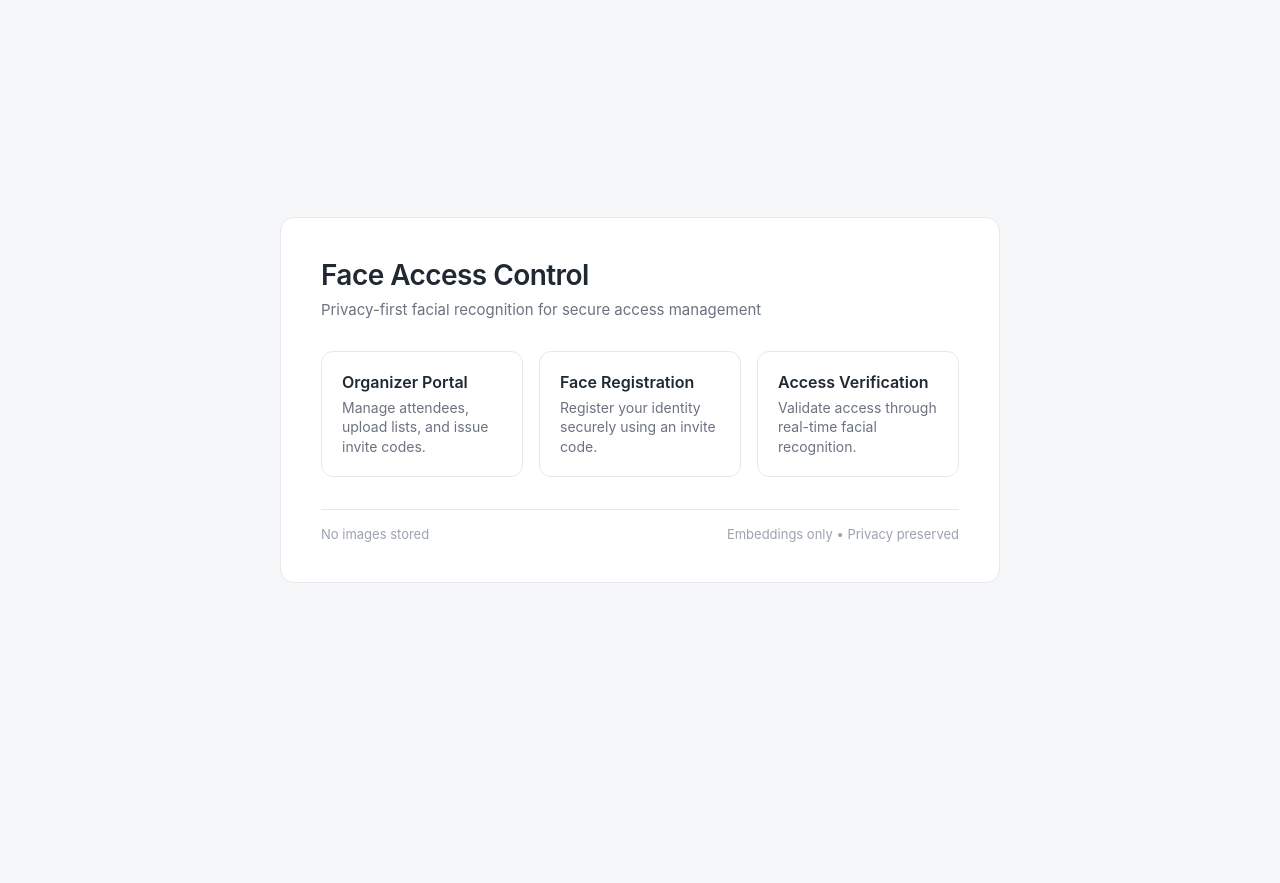
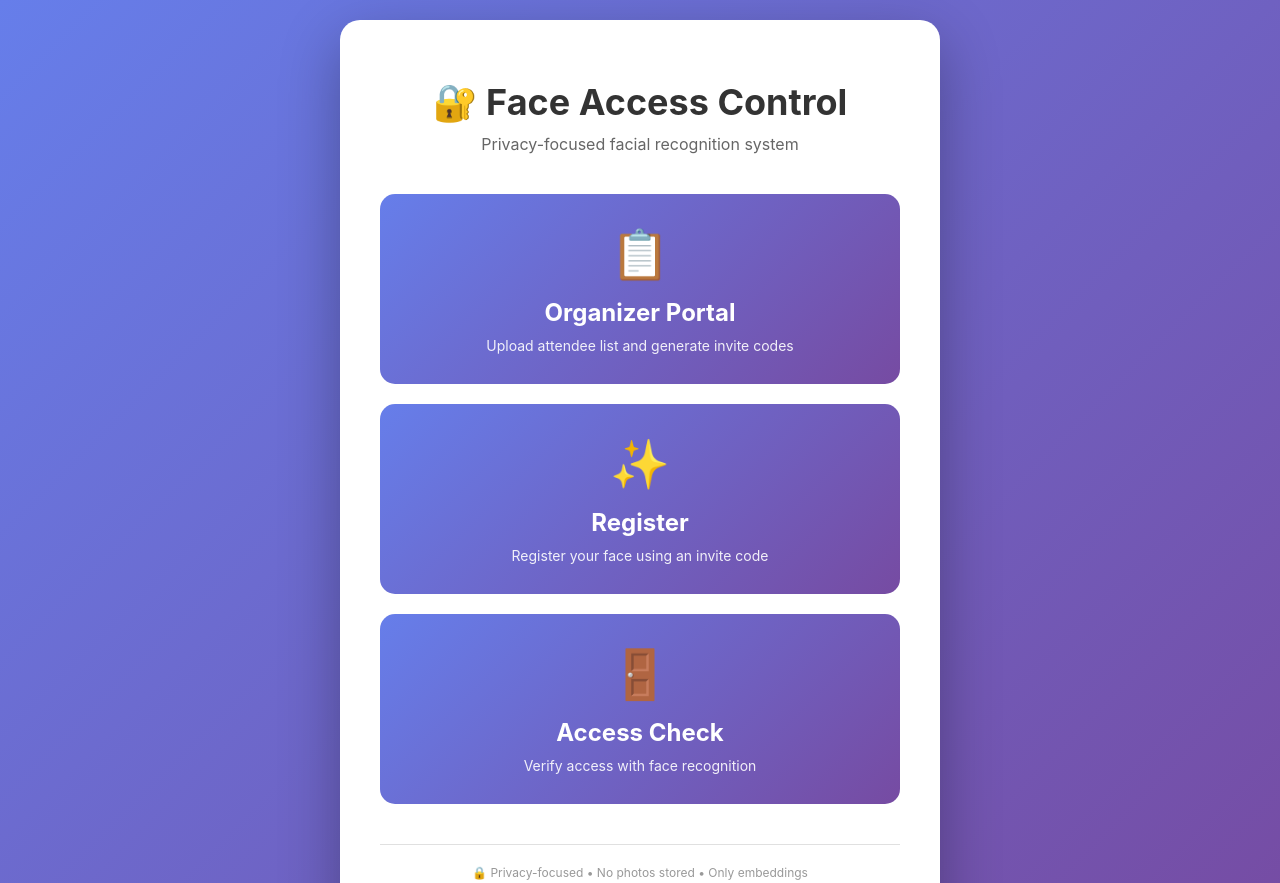
Before and after one commit to abdulahshahid/face-access-prototype-, a plain HTML site: page frontend/index.html in a window 1280 px wide. Shown: the top 883 px of the page. Before the commit the page ends 800 px from the top, so only its background shows below. Drawn offline with Linux system fonts and the light colour scheme.

Commit message:
changed frontend

```diff
--- a/frontend/index.html
+++ b/frontend/index.html
@@ -1,139 +1,112 @@
 <!DOCTYPE html>
 <html lang="en">
 <head>
-    <meta charset="UTF-8" />
-    <meta name="viewport" content="width=device-width, initial-scale=1.0" />
-    <title>Face Access Control</title>
-
+    <meta charset="UTF-8">
+    <meta name="viewport" content="width=device-width, initial-scale=1.0">
+    <title>Face Access Control System</title>
     <style>
         * {
             margin: 0;
             padding: 0;
             box-sizing: border-box;
         }
-
         body {
-            font-family: Inter, -apple-system, BlinkMacSystemFont, "Segoe UI",
-                Roboto, Helvetica, Arial, sans-serif;
-            background: #f6f7f9;
-            color: #1f2933;
+            font-family: -apple-system, BlinkMacSystemFont, 'Segoe UI', Roboto, Oxygen, Ubuntu, sans-serif;
+            background: linear-gradient(135deg, #667eea 0%, #764ba2 100%);
             min-height: 100vh;
             display: flex;
+            justify-content: center;
             align-items: center;
-            justify-content: center;
-            padding: 24px;
+            padding: 20px;
         }
-
         .container {
+            background: white;
+            border-radius: 20px;
+            box-shadow: 0 20px 60px rgba(0,0,0,0.3);
+            padding: 60px 40px;
+            max-width: 600px;
             width: 100%;
-            max-width: 720px;
-            background: #ffffff;
-            border-radius: 14px;
-            border: 1px solid #e5e7eb;
-            padding: 40px;
+            text-align: center;
         }
-
-        header {
-            margin-bottom: 32px;
+        h1 {
+            color: #333;
+            margin-bottom: 10px;
+            font-size: 36px;
         }
-
-        h1 {
-            font-size: 28px;
-            font-weight: 600;
-            margin-bottom: 8px;
-            letter-spacing: -0.02em;
+        .subtitle {
+            color: #666;
+            margin-bottom: 40px;
+            font-size: 16px;
         }
-
-        .subtitle {
-            font-size: 15px;
-            color: #6b7280;
-        }
-
         .card-grid {
             display: grid;
-            grid-template-columns: repeat(auto-fit, minmax(200px, 1fr));
-            gap: 16px;
-            margin-top: 32px;
+            grid-template-columns: 1fr;
+            gap: 20px;
+            margin-top: 30px;
         }
-
         .card {
-            display: block;
-            padding: 20px;
-            border-radius: 12px;
-            border: 1px solid #e5e7eb;
-            background: #ffffff;
+            background: linear-gradient(135deg, #667eea 0%, #764ba2 100%);
+            color: white;
+            padding: 30px;
+            border-radius: 15px;
             text-decoration: none;
-            color: inherit;
-            transition: border-color 0.2s ease, box-shadow 0.2s ease;
+            transition: transform 0.3s, box-shadow 0.3s;
+            cursor: pointer;
         }
-
         .card:hover {
-            border-color: #c7d2fe;
-            box-shadow: 0 4px 14px rgba(0, 0, 0, 0.06);
+            transform: translateY(-5px);
+            box-shadow: 0 10px 30px rgba(0,0,0,0.3);
         }
-
+        .card-icon {
+            font-size: 48px;
+            margin-bottom: 15px;
+        }
         .card-title {
-            font-size: 16px;
-            font-weight: 600;
-            margin-bottom: 6px;
+            font-size: 24px;
+            font-weight: bold;
+            margin-bottom: 10px;
         }
-
         .card-desc {
             font-size: 14px;
-            color: #6b7280;
-            line-height: 1.4;
+            opacity: 0.9;
         }
-
-        footer {
-            margin-top: 32px;
-            padding-top: 16px;
-            border-top: 1px solid #e5e7eb;
-            font-size: 13px;
-            color: #9ca3af;
-            display: flex;
-            justify-content: space-between;
-            flex-wrap: wrap;
-            gap: 8px;
+        .footer {
+            margin-top: 40px;
+            padding-top: 20px;
+            border-top: 1px solid #e0e0e0;
+            color: #999;
+            font-size: 12px;
         }
     </style>
 </head>
-
 <body>
     <div class="container">
-        <header>
-            <h1>Face Access Control</h1>
-            <p class="subtitle">
-                Privacy-first facial recognition for secure access management
-            </p>
-        </header>
+        <h1>🔐 Face Access Control</h1>
+        <p class="subtitle">Privacy-focused facial recognition system</p>
 
         <div class="card-grid">
             <a href="/organizer" class="card">
+                <div class="card-icon">📋</div>
                 <div class="card-title">Organizer Portal</div>
-                <div class="card-desc">
-                    Manage attendees, upload lists, and issue invite codes.
-                </div>
+                <div class="card-desc">Upload attendee list and generate invite codes</div>
             </a>
 
             <a href="/register" class="card">
-                <div class="card-title">Face Registration</div>
-                <div class="card-desc">
-                    Register your identity securely using an invite code.
-                </div>
+                <div class="card-icon">✨</div>
+                <div class="card-title">Register</div>
+                <div class="card-desc">Register your face using an invite code</div>
             </a>
 
             <a href="/access" class="card">
-                <div class="card-title">Access Verification</div>
-                <div class="card-desc">
-                    Validate access through real-time facial recognition.
-                </div>
+                <div class="card-icon">🚪</div>
+                <div class="card-title">Access Check</div>
+                <div class="card-desc">Verify access with face recognition</div>
             </a>
         </div>
 
-        <footer>
-            <span>No images stored</span>
-            <span>Embeddings only • Privacy preserved</span>
-        </footer>
+        <div class="footer">
+            <p>🔒 Privacy-focused • No photos stored • Only embeddings</p>
+        </div>
     </div>
 </body>
 </html>
```
